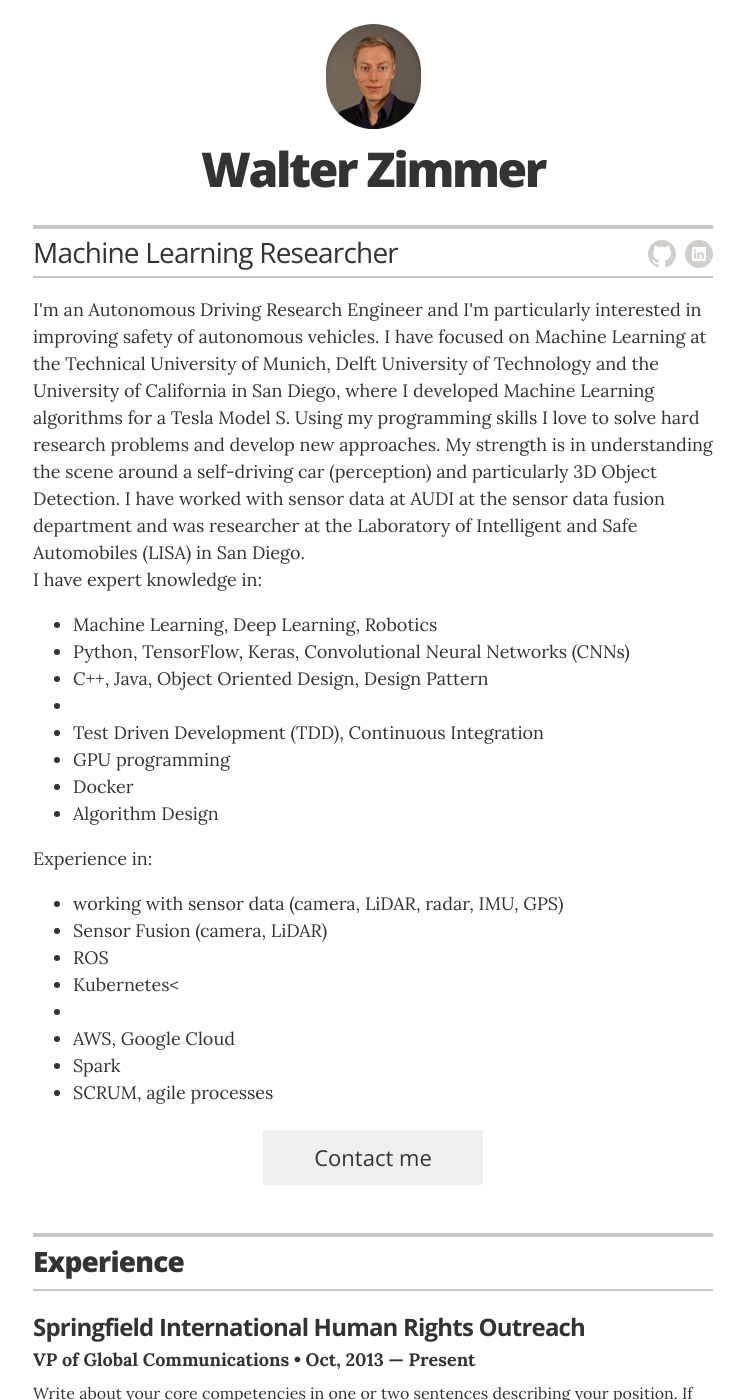
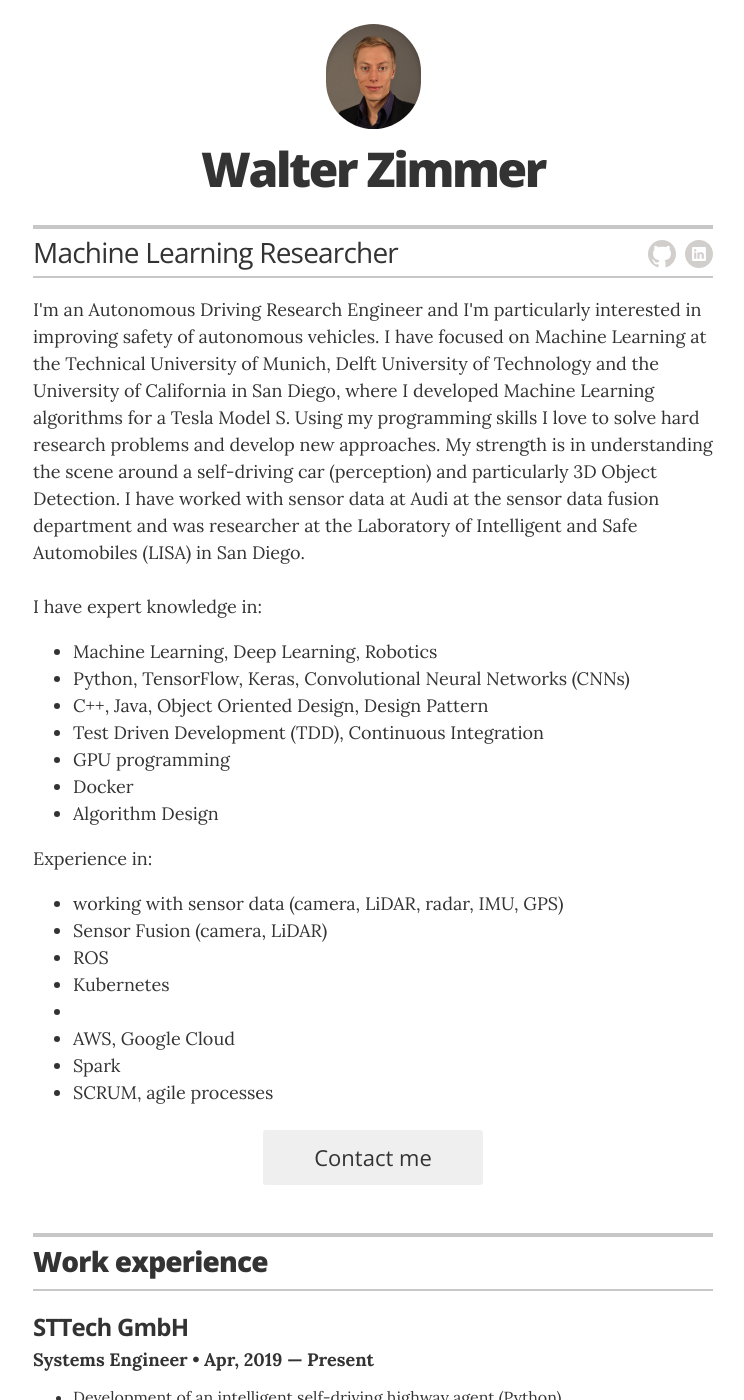
Before and after one commit to walzimmer/website, a Jekyll site: the page built from index.html, in a window 1280 px wide and 1400 px high. Shown: the whole window, without its empty margins (267-1011 px from the left). Built offline with Jekyll 4.4.1, drawn with Linux system fonts in a browser that asks for light colours; some of the changed text lies outside the part shown.

Commit message:
add sttech experience

```diff
--- a/_config.yml
+++ b/_config.yml
@@ -23,14 +23,13 @@
 resume_header_contact_info:     "Jägerstraße 29A, 82008 Unterhaching • (+49) 173 8167062 • walterzimmer@gmx.de"
 display_header_contact_info:    "false"
 
-resume_header_intro: "<p>I'm an Autonomous Driving Research Engineer and I'm particularly interested in improving safety of autonomous vehicles. I have focused on Machine Learning at the Technical University of Munich, Delft University of Technology and the University of California in San Diego, where I developed Machine Learning algorithms for a Tesla Model S. Using my programming skills I love to solve hard research problems and develop new approaches. My strength is in understanding the scene around a self-driving car (perception) and particularly 3D Object Detection. I have worked with sensor data at AUDI at the sensor data fusion department and was researcher at the Laboratory of Intelligent and Safe Automobiles (LISA) in San Diego.</br>
+resume_header_intro: "<p>I'm an Autonomous Driving Research Engineer and I'm particularly interested in improving safety of autonomous vehicles. I have focused on Machine Learning at the Technical University of Munich, Delft University of Technology and the University of California in San Diego, where I developed Machine Learning algorithms for a Tesla Model S. Using my programming skills I love to solve hard research problems and develop new approaches. My strength is in understanding the scene around a self-driving car (perception) and particularly 3D Object Detection. I have worked with sensor data at Audi at the sensor data fusion department and was researcher at the Laboratory of Intelligent and Safe Automobiles (LISA) in San Diego.</br></br>
 
 I have expert knowledge in:
 <ul class='resume-item-list'>
   <li>Machine Learning, Deep Learning, Robotics</li>
   <li>Python, TensorFlow, Keras, Convolutional Neural Networks (CNNs)</li>
   <li>C++, Java, Object Oriented Design, Design Pattern</li>
-  <li></li>
   <li>Test Driven Development (TDD), Continuous Integration</li>
   <li>GPU programming</li>
   <li>Docker</li>
@@ -42,7 +41,7 @@
   <li>working with sensor data (camera, LiDAR, radar, IMU, GPS)</li>
   <li>Sensor Fusion (camera, LiDAR)</li>
   <li>ROS</li>
-  <li>Kubernetes<<li>
+  <li>Kubernetes<li>
   <li>AWS, Google Cloud</li>
   <li>Spark</li>
   <li>SCRUM, agile processes</li>
--- a/_data/experience.yml
+++ b/_data/experience.yml
@@ -1,9 +1,14 @@
 # Jobs
 # VP of Global Communications
-- company: Springfield International Human Rights Outreach
-  position: VP of Global Communications
-  duration: Oct, 2013 &mdash; Present
-  summary: Write about your core competencies in one or two sentences describing your position. If you held the position for a long time, it could be a longer section, including a couple bullet points	<ul class="resume-item-list"><li>A project you are proud of</li><li>Another awesome project</li><li>or a team or department you worked with</li></ul>
+- company: STTech GmbH
+  position: Systems Engineer
+  duration: Apr, 2019 &mdash; Present
+  summary: <ul class="resume-item-list">
+            <li>Development of an intelligent self-driving highway agent (Python)</li>
+            <li>Implementation of complex traffic scenarios in a 3D vehicle simulator (Python)</li>
+            <li>Calibration of cameras for vehicles and robots (Python, C++)</li>
+            <li>Implementation of automatic recommender systems using neural networks (Python, Deep Graph Library (DGL))</li>
+           </ul>
 
 # Director of Digital Stratgy
 - company: United Nations Human Rights Council
--- a/_layouts/resume.html
+++ b/_layouts/resume.html
@@ -53,7 +53,7 @@
       <section class="content-section">
 
         <header class="section-header">
-          <h2>Experience</h2>
+          <h2>Work experience</h2>
         </header>
 
         {% for job in site.data.experience %}
```
Also changed, not shown: images/screenshot.png (deleted).
